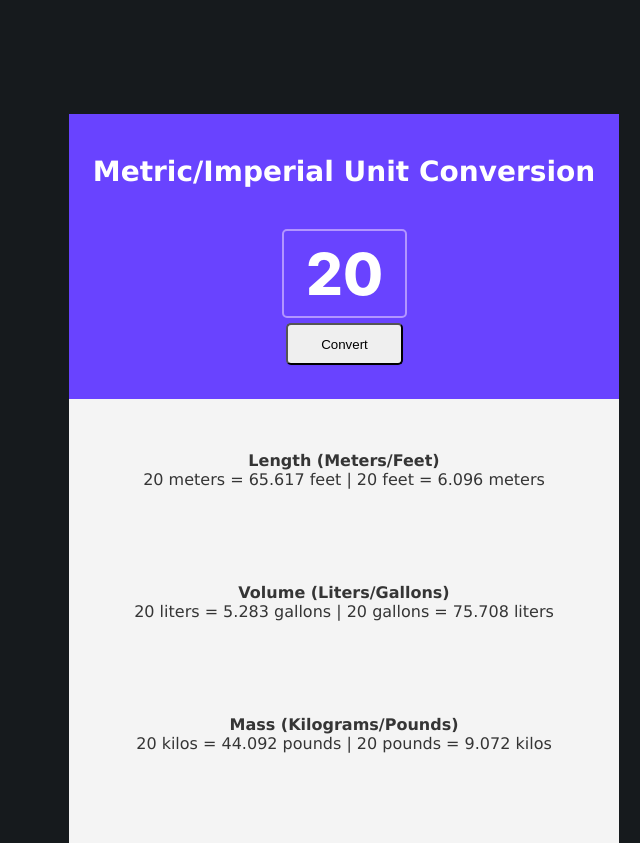
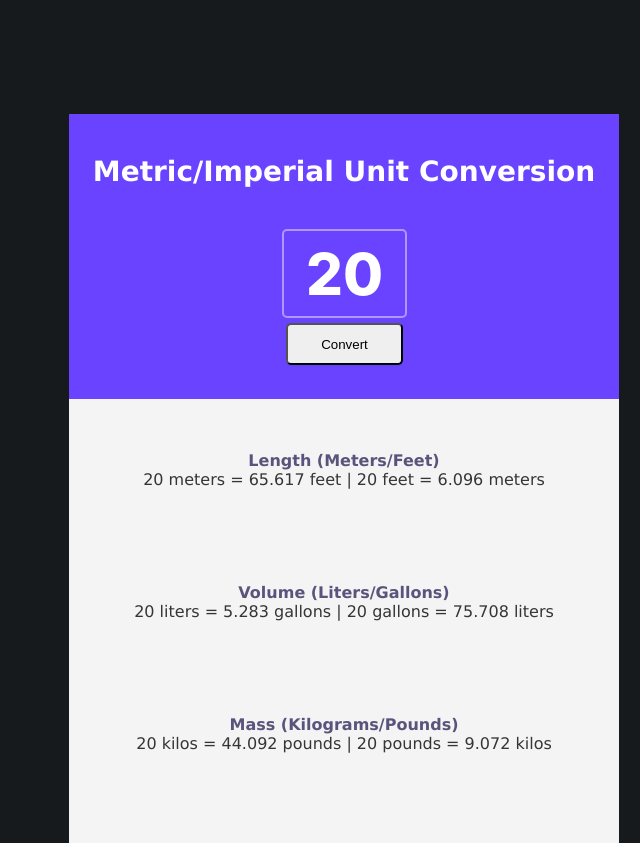
Before and after one commit to Dreizaedra/Unit_Converter, a plain HTML site: page index.html in a window 1280 px wide. Shown: the whole page, without its empty margins (640-1280 px from the left). Drawn offline with Linux system fonts and the light colour scheme.

Commit message:
Update styles.css

```diff
--- a/styles.css
+++ b/styles.css
@@ -8,7 +8,7 @@ body {
     font-weight: bold;
 }
 
-.purple {
+.text-purple {
     color: #5A537B;
 }
 
```
